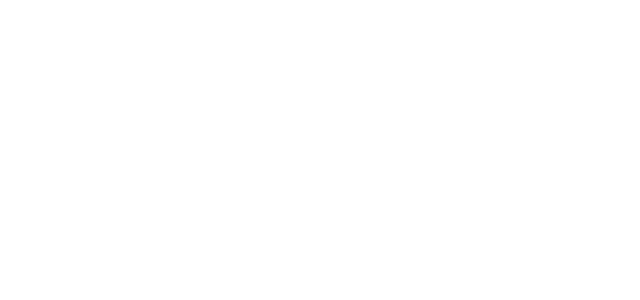
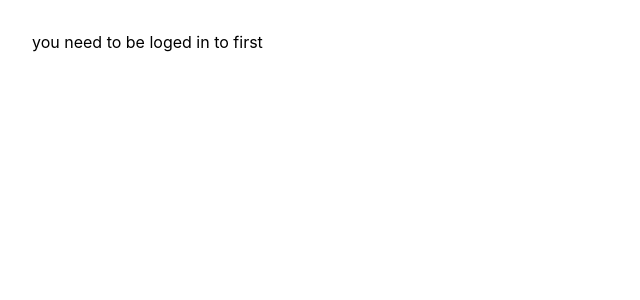
Before and after one commit to yhoungdev/YouFile, a React (Create React App) app: page /board in a window 1280 px wide. Shown: the top 300 px of the page, without its empty margins (0-640 px from the left). Built offline with nearby package versions, Linux system fonts and the light colour scheme.

Commit message:
protective route

```diff
--- a/src/components/header/header.jsx
+++ b/src/components/header/header.jsx
@@ -7,7 +7,7 @@
 
  function Header(props) {
      const [open,setOpen]=useState(0)
-     const {loginWithRedirect}=useAuth0();
+     const {loginWithRedirect, isAuthenticated, logout}=useAuth0();
      return (
          <div>
              <header>
@@ -25,7 +25,9 @@
 
                      <span>
 
-                        <button className='auth' onClick={()=>loginWithRedirect(0)}>Login</button>
+                       {!isAuthenticated ?  <button className='auth' onClick={()=>loginWithRedirect()}>Login</button>
+                        :  <button className='auth' onClick={()=>logout({returnTo: window.location.origin})}>Logout</button>
+                       }
 
                      </span>
 
--- a/src/screen/Board/bord.jsx
+++ b/src/screen/Board/bord.jsx
@@ -14,19 +14,17 @@ import Offline from '../offline/offline';
 
 
 function Board() {
-    const {logout,user, isLoading, isAuthenticated} =useAuth0()
+    const {logout,user, isAuthenticated, isLoading} =useAuth0()
+    return (
 
-        if(isLoading) {
 
-           return  <div>offline</div>
 
-        }
-
-    return (
-      isAuthenticated && (
 
         <>
+            {!isAuthenticated ? <Offline/> :
 
+                // dispaly component for user login
+                <div className="div">
                      <Router>
                 {/* sidebar */}
 
@@ -105,9 +103,13 @@ function Board() {
                 </div>
 
             </Router>
+                </div>
+
+            }
+
 
     </>
-      )
+
     )
 }
 
```
Lines whose indentation alone changed are shown as unchanged.
